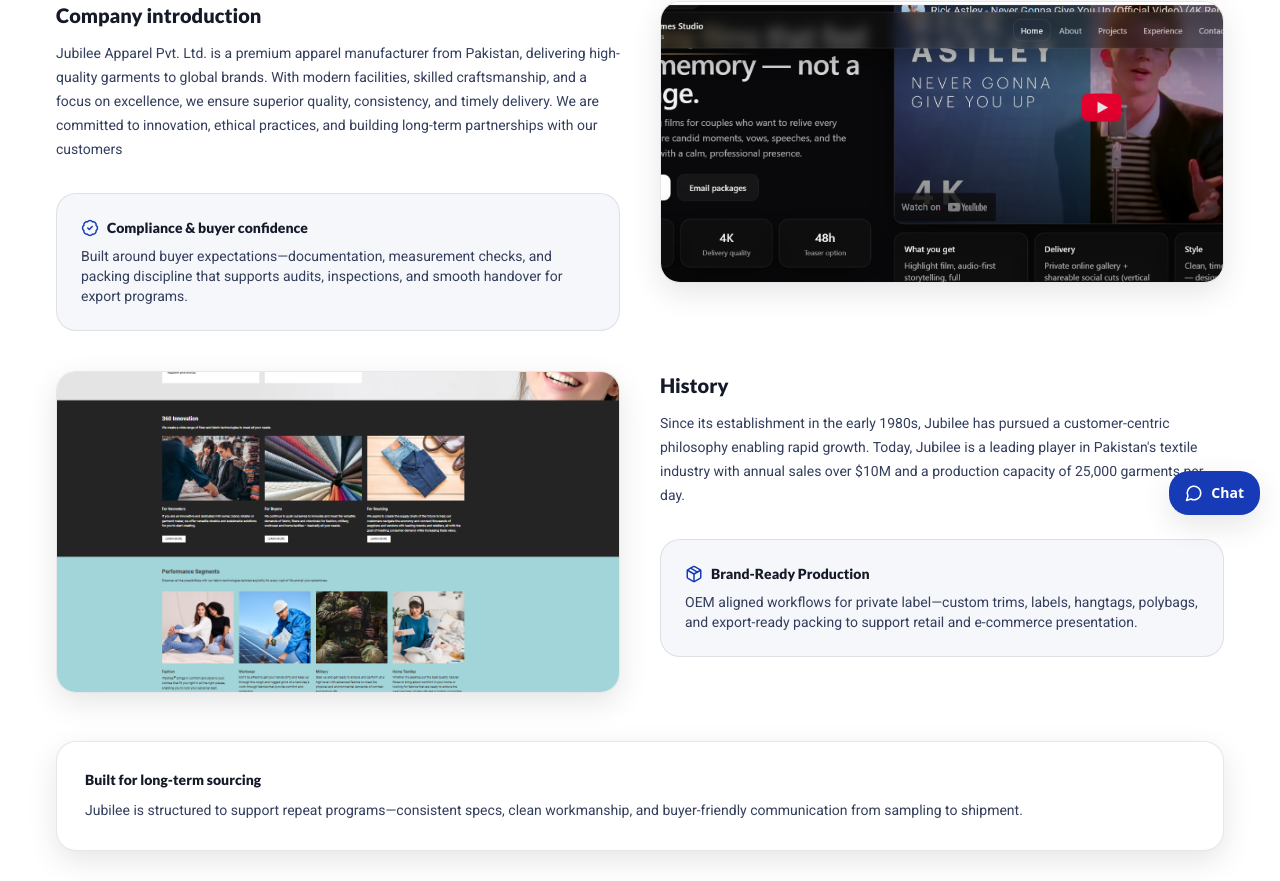
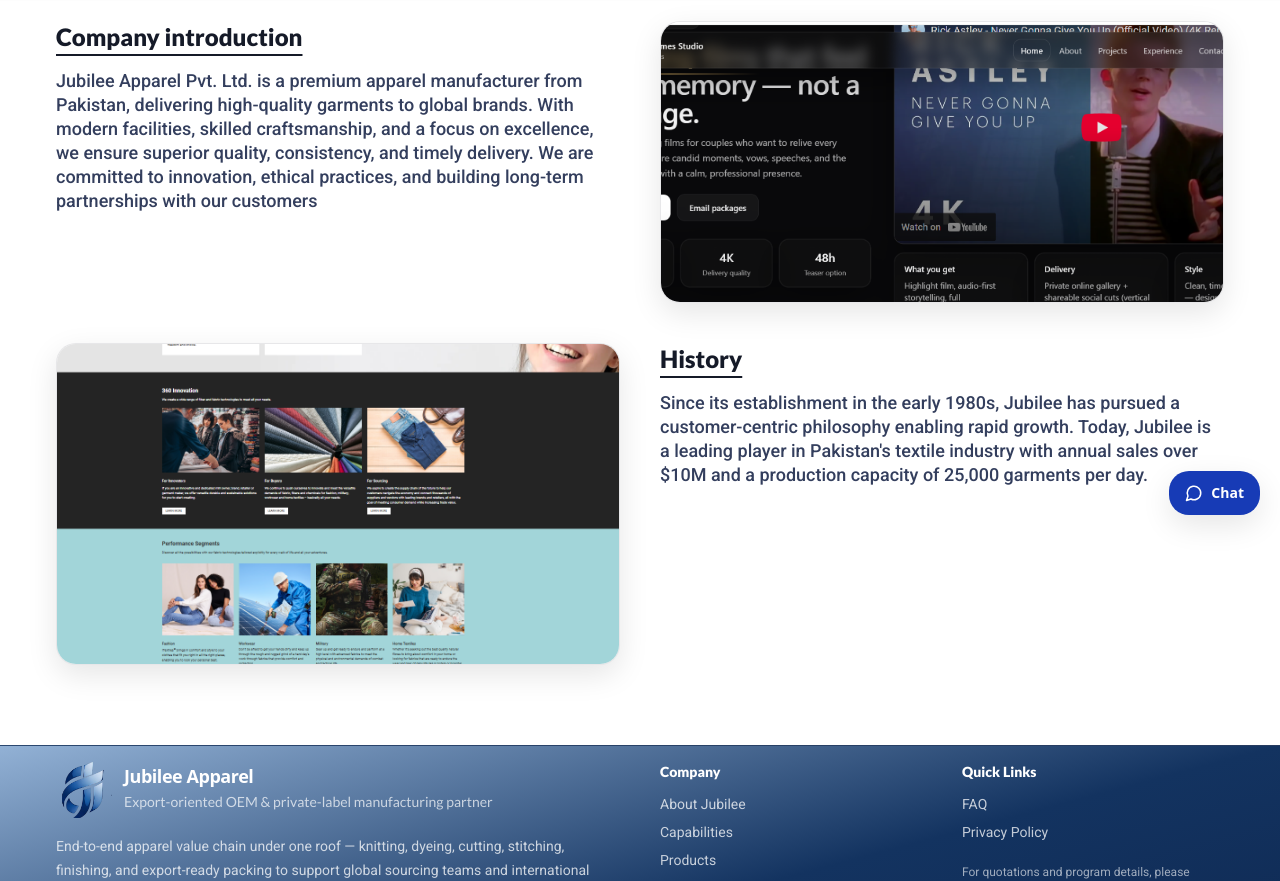
Before and after one commit to Abdullah-Malik-coder/jubille-demo, a React (Vite) app: page /about in a window 1280 px wide. Shown: the part 265-1146 px from the top of the page. Built offline with nearby package versions, Linux system fonts and the light colour scheme.

Commit message:
Update About.jsx

```diff
--- a/src/pages/About.jsx
+++ b/src/pages/About.jsx
@@ -1,3 +1,5 @@
+
+
 import React from "react";
 import { Package, BadgeCheck } from "lucide-react";
 import { company } from "../data/company.js";
@@ -22,29 +24,20 @@
 
       {/* CONTENT */}
       <section className="bg-white">
-        <div className="container-app py-14">
+        <div className="container-app py-14 ">
           {/* ✅ Row 1: Company introduction (left text) + Image (right) */}
-          <div className="grid gap-10 lg:grid-cols-2 lg:items-start">
+          <div className="grid gap-10 lg:grid-cols-2 mt-5 lg:items-start">
             <div>
-              <h3 className="text-xl font-extrabold text-ink-900 font-mont">
+              <h3 className="text-2xl font-extrabold text-ink-900 font-mont underline underline-offset-8 decoration-2">
                 Company introduction
               </h3>
-              <p className="mt-3 text-sm leading-6 text-ink-700 font-playfair">
+              <p className="mt-4 text-lg font-medium leading-6 text-ink-700 font-playfair">
                 {company.intro.blurb}
               </p>
+<p className="mt-4 text-lg leading-6 font-medium text-ink-700 font-playfair">
+                {company.intro.blurbs}
+              </p>
 
-              {/* ✅ Added ONE good section (new) */}
-              <div className="mt-8 rounded-2xl border border-ink-900/10 bg-ink-50 p-6">
-                <div className="flex items-center gap-2 text-sm font-extrabold text-ink-900 font-mont">
-                  <BadgeCheck size={18} className="text-brand-700" />
-                  Compliance & buyer confidence
-                </div>
-                <p className="mt-2 text-sm text-ink-700 font-playfair">
-                  Built around buyer expectations—documentation, measurement checks, and
-                  packing discipline that supports audits, inspections, and smooth
-                  handover for export programs.
-                </p>
-              </div>
             </div>
 
             <div className="space-y-5">
@@ -73,37 +66,21 @@
 
             {/* Right: History + Brand-ready production */}
             <div>
-              <h3 className="text-xl font-extrabold text-ink-900 font-mont">
-                History
-              </h3>
-              <p className="mt-3 text-sm leading-6 text-ink-700 font-playfair">
+               <h3 className="text-2xl font-extrabold text-ink-900 font-mont underline underline-offset-8 decoration-2">
+    History
+  </h3>
+              <p className="mt-4 text-lg  font-medium leading-6 text-ink-700 font-playfair">
                 {company.intro.history}
               </p>
+  <p className="mt-4 text-lg leading-6 font-medium text-ink-700 font-playfair">
+                {company.intro.historys}
+              </p>
 
-              <div className="mt-8 rounded-2xl border border-ink-900/10 bg-ink-50 p-6">
-                <div className="flex items-center gap-2 text-sm font-extrabold text-ink-900 font-mont">
-                  <Package size={18} className="text-brand-700" />
-                  Brand-Ready Production
-                </div>
-                <p className="mt-2 text-sm text-ink-700 font-playfair">
-                  OEM aligned workflows for private label—custom trims, labels, hangtags,
-                  polybags, and export-ready packing to support retail and e-commerce
-                  presentation.
-                </p>
-              </div>
             </div>
           </div>
 
           {/* ✅ Small closing note (simple + trendy, not “intro cards”) */}
-          <div className="mt-12 rounded-2xl border border-ink-900/10 bg-white p-7 shadow-soft">
-            <div className="text-sm font-extrabold text-ink-900 font-mont">
-              Built for long-term sourcing
-            </div>
-            <p className="mt-2 text-sm leading-6 text-ink-700 font-playfair">
-              Jubilee is structured to support repeat programs—consistent specs, clean
-              workmanship, and buyer-friendly communication from sampling to shipment.
-            </p>
-          </div>
+
         </div>
       </section>
     </div>
```
